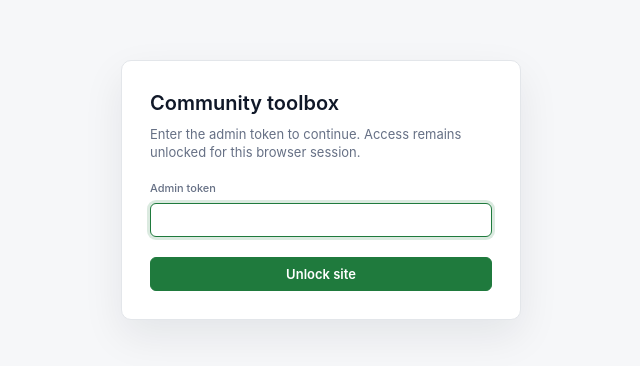
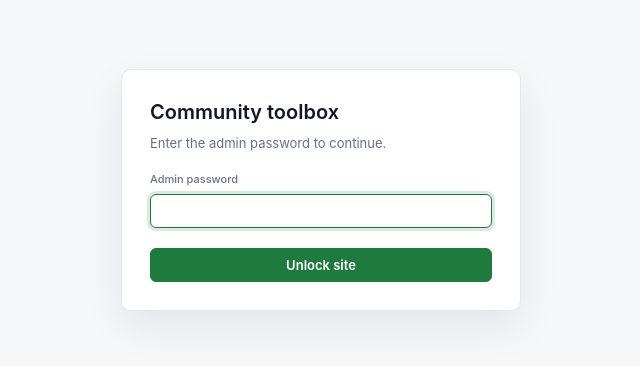
Before and after one commit to lkondragunta-relias/communities-toolbox, a React (Vite) app: page / in a window 1280 px wide. Shown: the part 210-576 px from the top of the page, without its empty margins (319-959 px from the left). Built offline with nearby package versions, Linux system fonts and the light colour scheme; no server answers.

Commit message:
Use password wording for site access
Co-authored-by: Copilot App <223556219+Copilot@users.noreply.github.com>

```diff
--- a/src/components/SiteAccessGate.jsx
+++ b/src/components/SiteAccessGate.jsx
@@ -45,7 +45,7 @@ export default function SiteAccessGate({ children }) {
 
     if (candidate !== configuredToken) {
       clearStoredAdminTokens();
-      setError("Invalid admin token.");
+      setError("Invalid admin password.");
       return;
     }
 
@@ -59,13 +59,11 @@ export default function SiteAccessGate({ children }) {
       <form className="access-gate__panel" onSubmit={handleSubmit}>
         <div>
           <h1 className="access-gate__title">Community toolbox</h1>
-          <p className="access-gate__description">
-            Enter the admin token to continue. Access remains unlocked for this browser session.
-          </p>
+          <p className="access-gate__description">Enter the admin password to continue.</p>
         </div>
 
         <label className="admin-field">
-          <span className="admin-field__label">Admin token</span>
+          <span className="admin-field__label">Admin password</span>
           <input
             type="password"
             className="admin-field__input"
```
